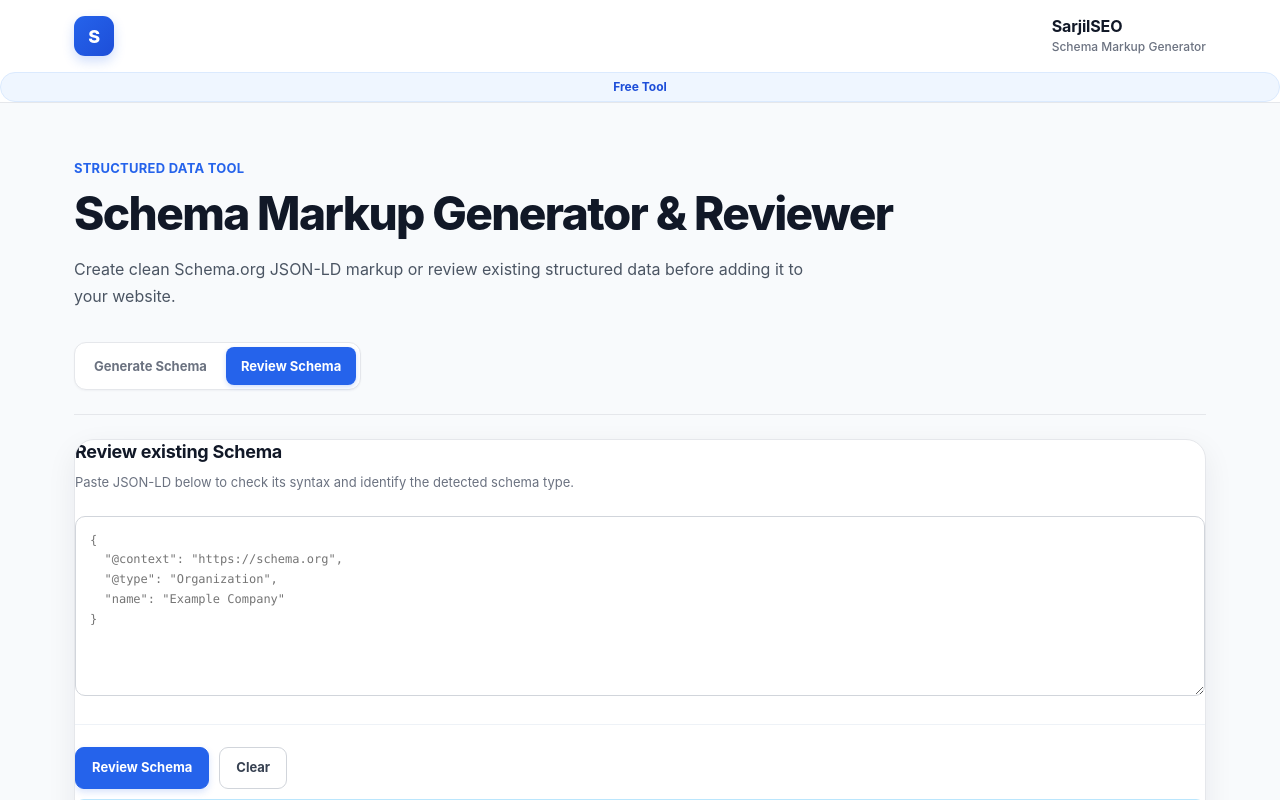
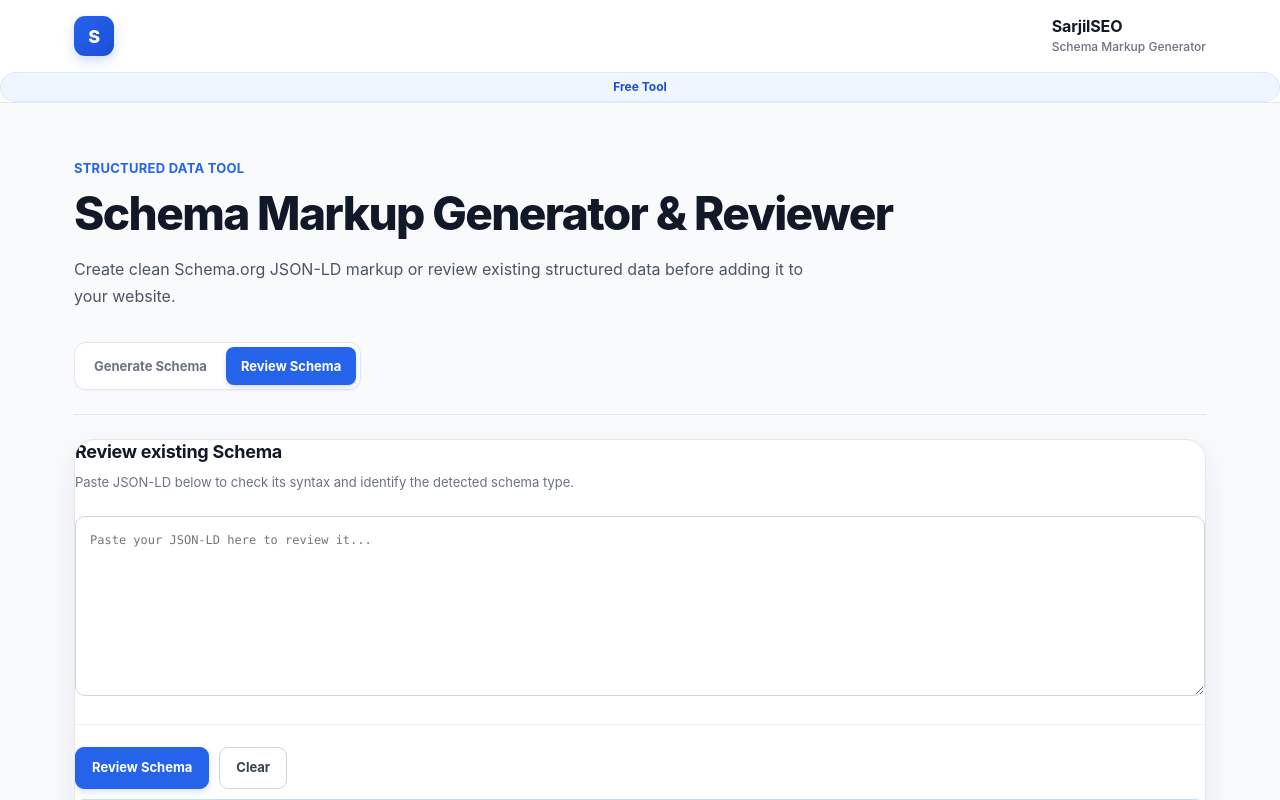
Before and after one commit to sarjilseo-arch/sarjilseo-schema-generator, a React (Vite) app: page / in a window 1280 px wide. Both pictures are taken after a click on the button "Review Schema". Shown: the top 800 px of the page. Built offline with nearby package versions, Linux system fonts and the light colour scheme.

Commit message:
Improve review input placeholder

```diff
--- a/src/App.tsx
+++ b/src/App.tsx
@@ -1229,11 +1229,7 @@ const [copied, setCopied] = useState(false);
                 className="review-editor"
                 value={reviewInput}
                 onChange={(event) => setReviewInput(event.target.value)}
-                placeholder={`{
-  "@context": "https://schema.org",
-  "@type": "Organization",
-  "name": "Example Company"
-}`}
+                placeholder="Paste your JSON-LD here to review it..."
               />
 
               {reviewError && (
```
